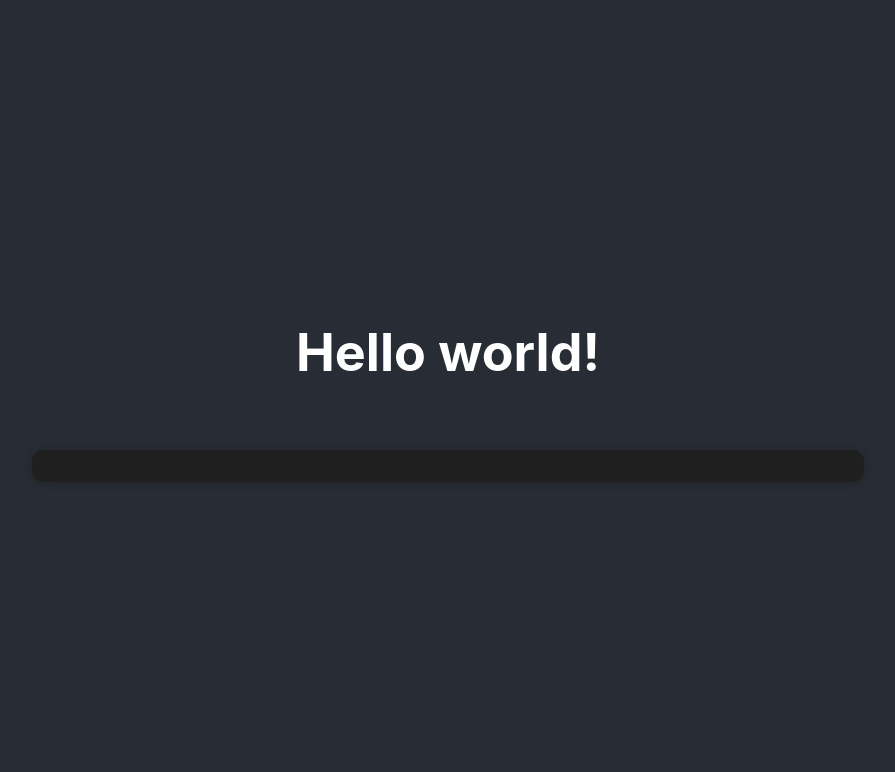
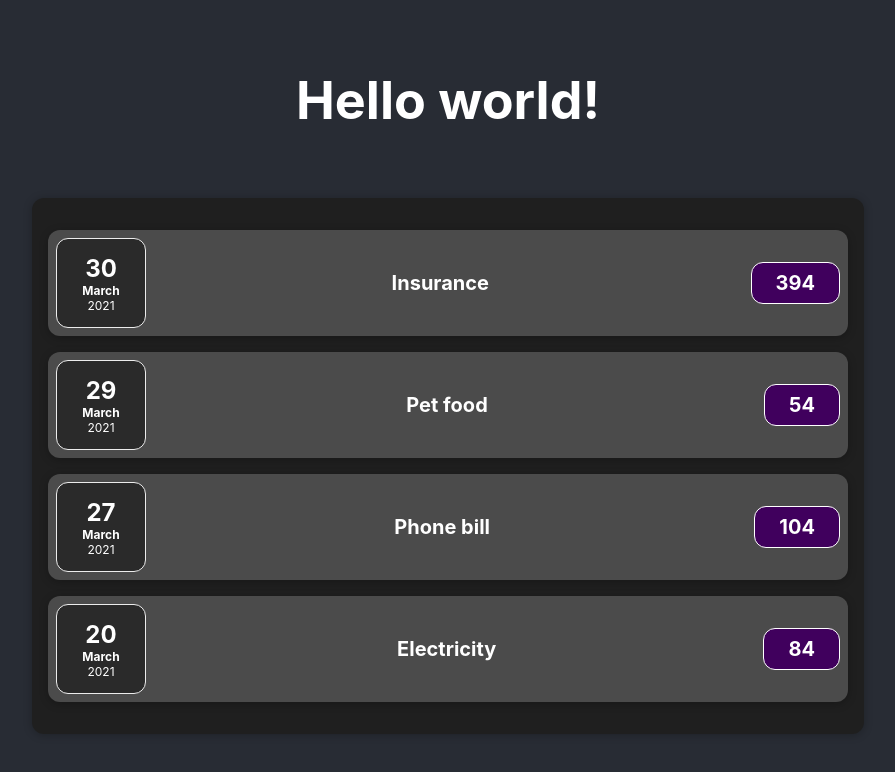
Before and after one commit to simonbeirouti/react-playground, a React (Create React App) app: page / in a window 1280 px wide. Shown: the top 772 px of the page, without its empty margins (192-1087 px from the left). Built offline with nearby package versions, Linux system fonts and the light colour scheme.

Commit message:
fix iteration issue 🎉

```diff
--- a/src/components/Expenses.js
+++ b/src/components/Expenses.js
@@ -4,38 +4,14 @@ import ExpenseItem from "./ExpenseItem"
 export default function ExpensesList(props) {
   return (
     <ExpenseItemList>
-      {props.items.map(item => {
+      {props.items.map(item => (
         <ExpenseItem
           key={item.id}
           date={item.date}
           title={item.title}
           amount={item.amount}
         />
-      })}
-      {/* <ExpenseItem
-        key={props.items[0].id}
-        date={props.items[0].date}
-        title={props.items[0].title}
-        amount={props.items[0].amount}
-      />
-      <ExpenseItem
-        key={props.items[1].id}
-        date={props.items[1].date}
-        title={props.items[1].title}
-        amount={props.items[1].amount}
-      />
-      <ExpenseItem
-        key={props.items[2].id}
-        date={props.items[2].date}
-        title={props.items[2].title}
-        amount={props.items[2].amount}
-      />
-      <ExpenseItem
-        key={props.items[3].id}
-        date={props.items[3].date}
-        title={props.items[3].title}
-        amount={props.items[3].amount}
-      /> */}
+      ))}
     </ExpenseItemList>
   )
 }
```
